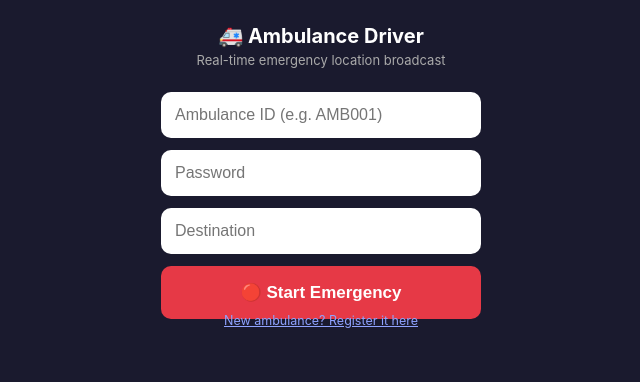
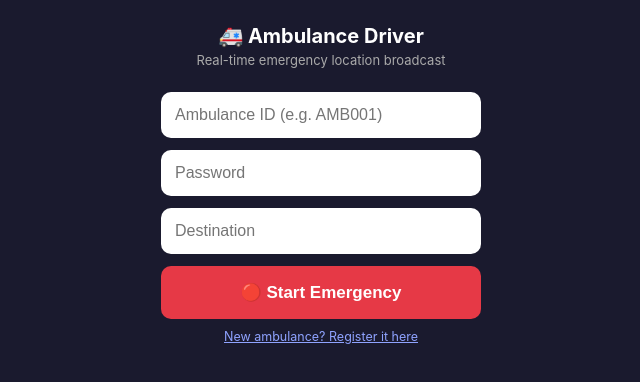
Before and after one commit to navneetbhaltilak/emergency-ambulance-alert, a plain HTML site: page driver.html in a window 1280 px wide. Shown: the whole page, without its empty margins (319-959 px from the left). Drawn offline with nearby package versions, Linux system fonts and the light colour scheme.

Commit message:
negative margin on mode-toggle link was overlapping the Start Emergency button

```diff
--- a/driver.html
+++ b/driver.html
@@ -111,7 +111,7 @@
         font-size: 12.5px;
         color: #8fa3ff;
         cursor: pointer;
-        margin: -6px 0 16px;
+        margin: 10px 0 16px;
         text-decoration: underline;
       }
 
```
